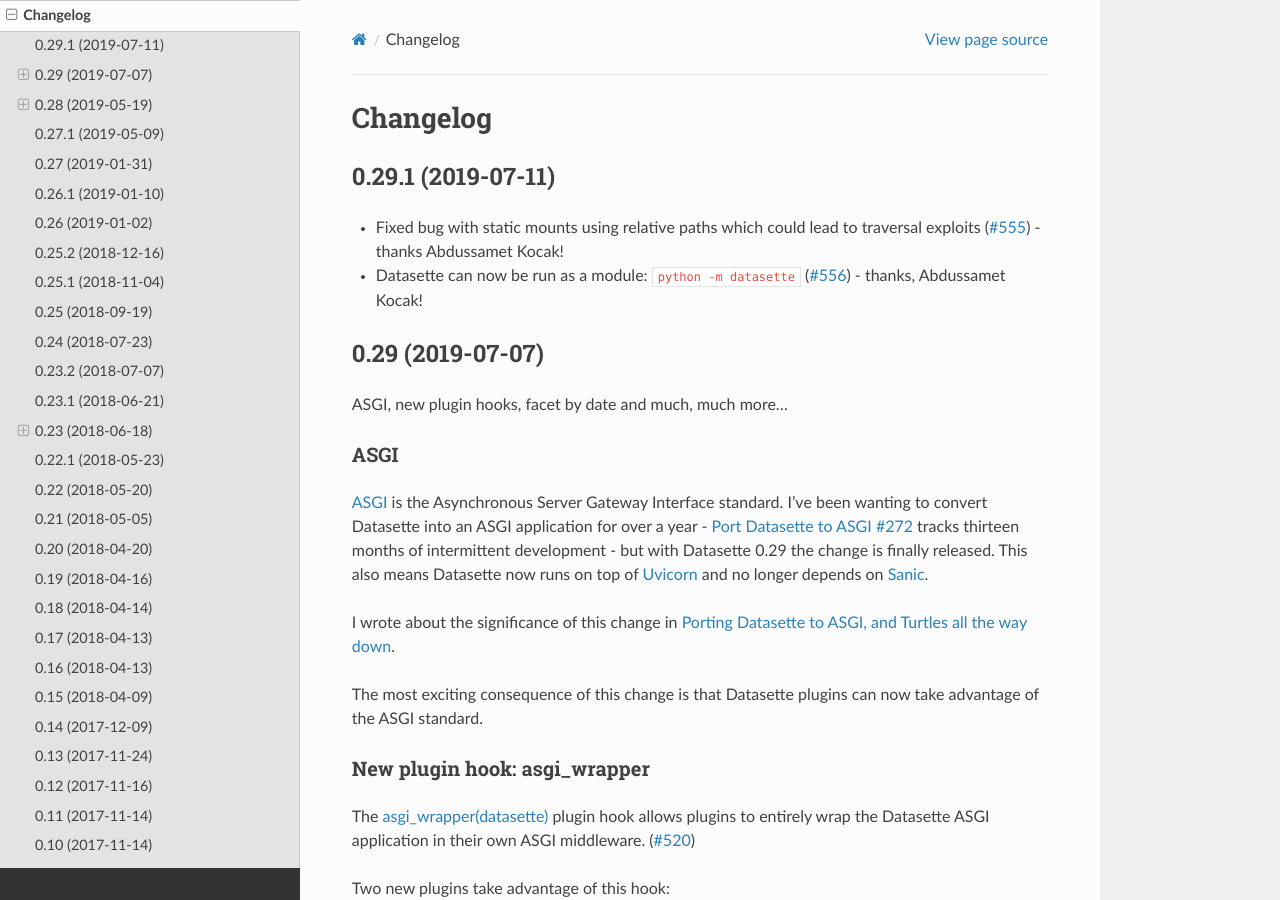
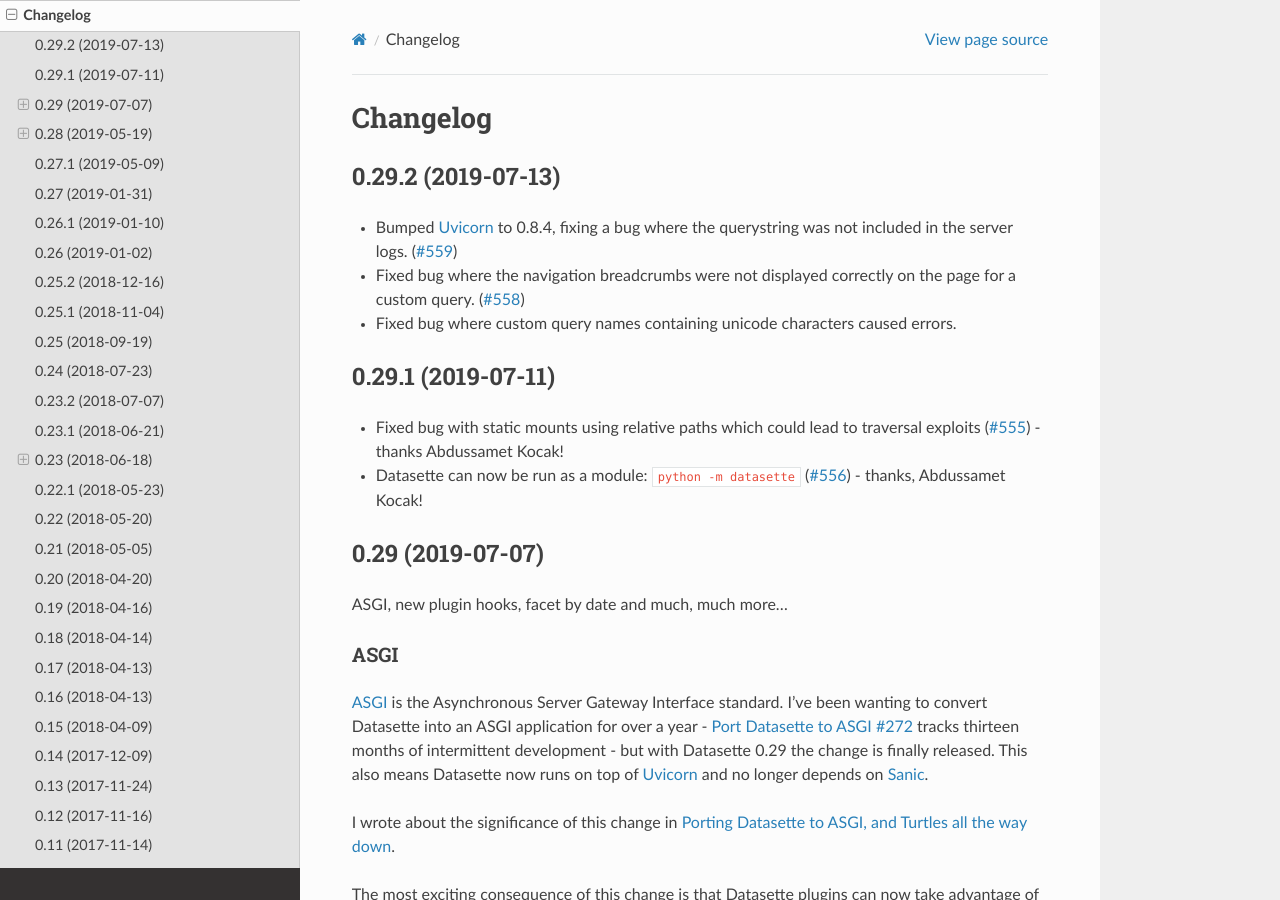
Before and after one commit to simonw/datasette, a Sphinx documentation site: the page built from docs/changelog.rst, in a window 1280 px wide and 900 px high. Built offline with Sphinx 7.4.7 and the Read the Docs theme 2.0.0, drawn with Linux system fonts in a browser that asks for light colours.

Commit message:
Release 0.9.2

```diff
--- a/docs/changelog.rst
+++ b/docs/changelog.rst
@@ -3,6 +3,15 @@
 =========
 Changelog
 =========
+
+.. _v0_29_2:
+
+0.29.2 (2019-07-13)
+-------------------
+
+- Bumped `Uvicorn <https://www.uvicorn.org/>`__ to 0.8.4, fixing a bug where the querystring was not included in the server logs. (`#559 <https://github.com/simonw/datasette/issues/559>`__)
+- Fixed bug where the navigation breadcrumbs were not displayed correctly on the page for a custom query. (`#558 <https://github.com/simonw/datasette/issues/558>`__)
+- Fixed bug where custom query names containing unicode characters caused errors.
 
 .. _v0_29_1:
 
```
